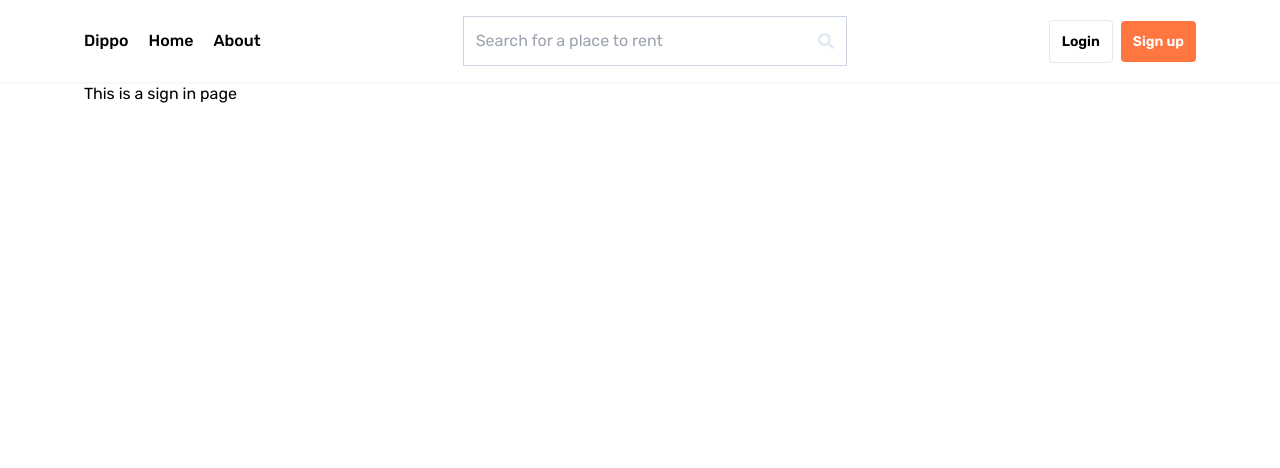
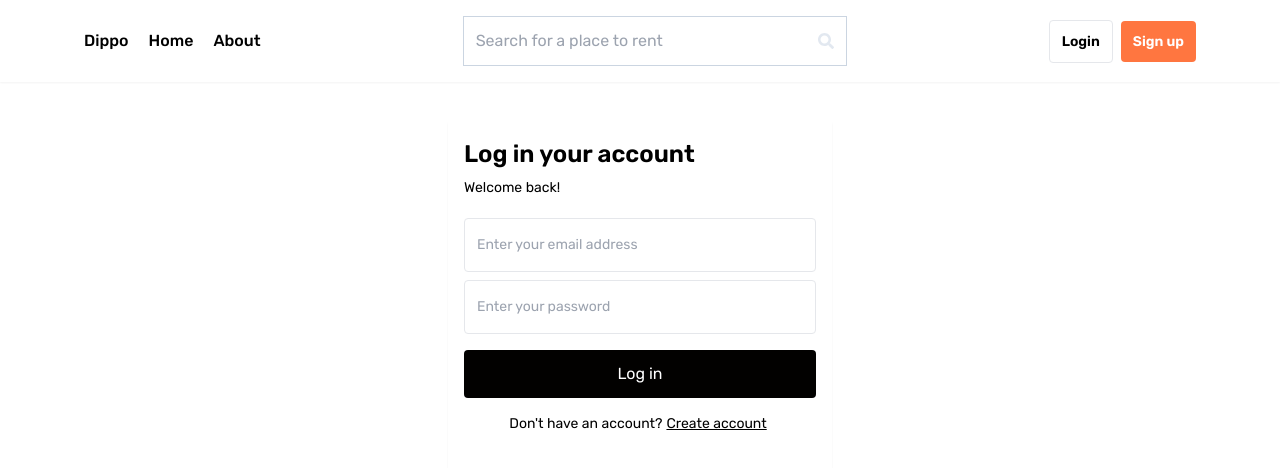
Before and after one commit to zurane/dippo, a React (Vite) app: page /sign-in in a window 1280 px wide. Shown: the top 468 px of the page. Built offline with nearby package versions, Linux system fonts and the light colour scheme.

Commit message:
Sign in page functionality

```diff
--- a/src/pages/SignIn.jsx
+++ b/src/pages/SignIn.jsx
@@ -1,9 +1,105 @@
-import React from 'react'
+import { Link, useNavigate } from "react-router-dom"; // Importing Link for navigation between routes and useNavigate for programmatic navigation
+import { useState } from "react"; // Importing useState hook for managing state within the component
+// import Snackbar from "@mui/joy/Snackbar"; // Commented out Snackbar import, possibly for showing notifications
+import googleLogo from "../assets/7123025_logo_google_g_icon.svg"; // Importing a Google logo image for the "Continue with Google" button
 
 export default function SignIn() {
+  const [loading, setLoading] = useState(false); // State to manage the loading state of the form
+  const [error, setError] = useState(null); // State to manage error messages
+  const [formData, setFormData] = useState({}); // State to manage form data input by the user
+
+  const redirect = useNavigate(); // Hook for programmatic navigation after successful sign-up
+
+  const handleChange = (e) => {
+    setFormData({
+      ...formData, // Spread operator to keep existing form data
+      [e.target.id]: e.target.value, // Dynamically updating the formData state with the current input value
+    });
+  };
+
+  const handleSubmit = async (e) => {
+    e.preventDefault(); // Prevent the default form submission which refreshes the page
+
+    try {
+      setLoading(true); // Set loading to true when starting the submission process
+
+      const res = await fetch("/api/auth/sign-in", {
+        method: "POST", // Set the HTTP method to GET
+        headers: {
+          "Content-Type": "application/json", // Set the content type to JSON
+        },
+        body: JSON.stringify(formData), // Convert the form data object into a JSON string to send in the request body
+      });
+
+      const data = await res.json(); // Parse the JSON response from the server
+      console.log(data); // Log the response data (for debugging purposes)
+
+      if (data.success === false) {
+        setLoading(false); // Stop the loading state if there was an error
+        setError(data.message); // Set the error message state if the sign-up failed
+        return; // Exit the function early if there was an error
+      }
+
+      setLoading(false); // Stop the loading state after successful sign-up
+      setError(null); // Clear any existing error messages
+      redirect("/"); // Redirect the user to the sign-in page
+    } catch (error) {
+      setLoading(false); // Stop the loading state if there was an error during the fetch
+      setError(error.message); // Set the error state with the error message
+    }
+  };
+
   return (
-    <div>
-      <h4>This is a sign in page</h4>
+    <div className="my-10 max-w-sm mx-auto  p-4 shadow-sm">
+      {/* Conditionally render an error message if there's an error */}
+      {error && (
+        <div
+          className="bg-orange-100 border-l-4 my-2 border-orange-500 text-orange-700 p-2"
+          role="alert"
+        >
+          <p class="font-medium text-sm">Error</p>
+          <p className="text-sm">
+            {error}
+          </p>
+        </div>
+      )}
+      <h4 className="mb-2 text-2xl font-semibold">Log in your account</h4>
+      <p className="text-sm pb-5">
+        Welcome back!
+      </p>
+      <form onSubmit={handleSubmit} className="flex flex-col gap-2">
+        <input
+          type="email"
+          placeholder="Enter your email address"
+          id="email"
+          className="border p-3 py-4 text-sm rounded"
+          onChange={handleChange} // Handle input changes by updating the formData state
+        />
+        <input
+          type="password"
+          placeholder="Enter your password"
+          id="password"
+          className="border p-3 py-4 text-sm rounded"
+          onChange={handleChange} // Handle input changes by updating the formData state
+        />
+        <button
+          disabled={loading} // Disable the button if the form is in a loading state
+          type="submit"
+          className=" bg-black py-3 rounded text-white mt-2 hover:opacity-90"
+        >
+          {loading == true ? "Loggin..." : "Log in"}
+          {/* // Show "Loading..." while loading, otherwise "Create account" */}
+        </button>
+      </form>
+      <div className="py-4 text-center">
+        <p className="text-sm pb-2">
+          Don't have an account?
+          <Link className="underline px-1" to="/sign-up">
+            Create account
+          </Link> {/* Link to the sign-in page if the user already has an account */}
+        </p>
+      </div>
+
     </div>
-  )
+  );
 }
--- a/src/pages/SignUp.jsx
+++ b/src/pages/SignUp.jsx
@@ -1,4 +1,4 @@
-import { Link, useNavigate } from "react-router-dom"; // Importing Link for navigation between routes and useNavigate for programmatic navigation
+import { Link, NavLink, useNavigate } from "react-router-dom"; // Importing Link for navigation between routes and useNavigate for programmatic navigation
 import { useState } from "react"; // Importing useState hook for managing state within the component
 // import Snackbar from "@mui/joy/Snackbar"; // Commented out Snackbar import, possibly for showing notifications
 import googleLogo from "../assets/7123025_logo_google_g_icon.svg"; // Importing a Google logo image for the "Continue with Google" button
@@ -59,11 +59,11 @@ export default function SignUp() {
         >
           <p class="font-medium text-sm">Error</p>
           <p className="text-sm">
-            User with that username or email already exists.
+            {error}
           </p>
         </div>
       )}
-      <h4 className="mb-2 text-2xl font-semibold">Create your account</h4>
+      <h4 className="mb-2 text-2xl font-semibold ">Create your account</h4>
       <p className="text-sm pb-5">
         Find the perfect place to call home with ease and peace of mind.
       </p>
@@ -72,7 +72,7 @@ export default function SignUp() {
           type="text"
           placeholder="Create username"
           id="username"
-          className="border p-3 text-sm rounded"
+          className="border p-3 py-4 text-sm rounded"
           onChange={handleChange} // Handle input changes by updating the formData state
         />
 
@@ -80,14 +80,14 @@ export default function SignUp() {
           type="email"
           placeholder="Enter your email address"
           id="email"
-          className="border p-3 text-sm rounded"
+          className="border p-3 py-4 text-sm rounded"
           onChange={handleChange} // Handle input changes by updating the formData state
         />
         <input
           type="password"
           placeholder="Create your password"
           id="password"
-          className="border p-3 text-sm rounded"
+          className="border p-3 py-4 text-sm rounded"
           onChange={handleChange} // Handle input changes by updating the formData state
         />
         <button
```
